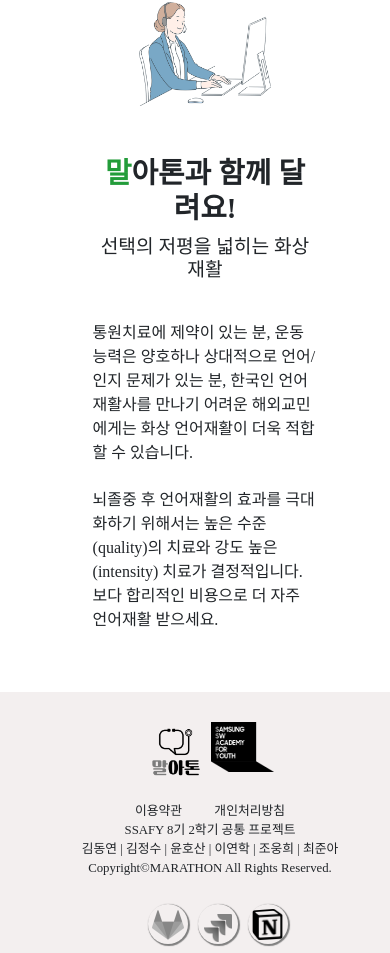
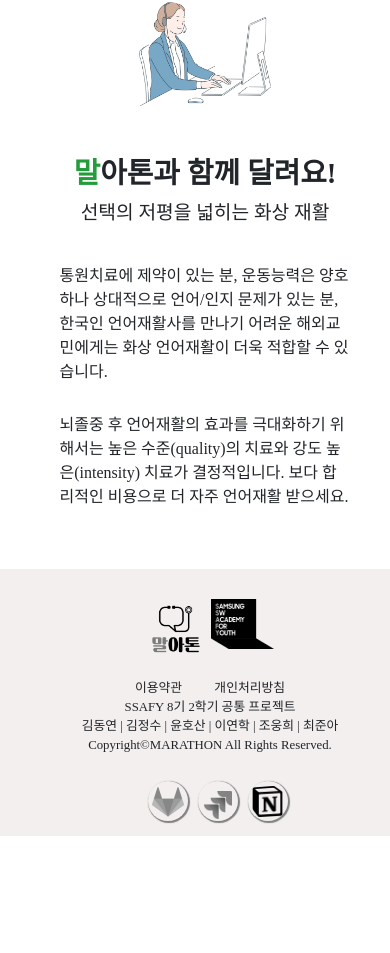
Before and after one commit to uh1216/marathon, a React (Create React App) app in the folder Frontend/marathon/: page /guide in a window 390 px wide. Shown: the part 893-1846 px from the top of the page. After the commit the page ends 1729 px from the top, so only its background shows below. Built offline with nearby package versions, Linux system fonts and the light colour scheme; a web font is replaced by a local one.

Commit message:
[FE] : [REFACTOR] /guide css 약간 수정

```diff
--- a/Frontend/marathon/src/components/service-guide/ServiceInfo.module.css
+++ b/Frontend/marathon/src/components/service-guide/ServiceInfo.module.css
@@ -119,7 +119,7 @@
 
   .inner_bottom_box {
     display: flex;
-    width: 80%;
+    width: 90%;
     flex-direction: column;
     padding-left: 20px;
     padding-right: 20px;
@@ -148,4 +148,8 @@
   .side_right_board {
     width: 100%;
   }
+
+  .inner_bottom_box {
+    width: 100%;
+  }
 }
```
